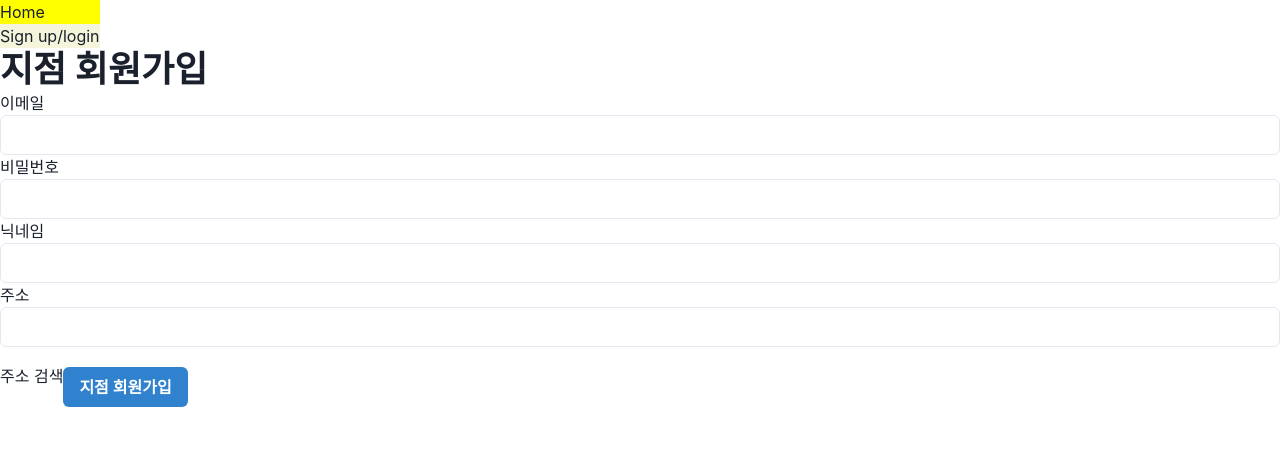
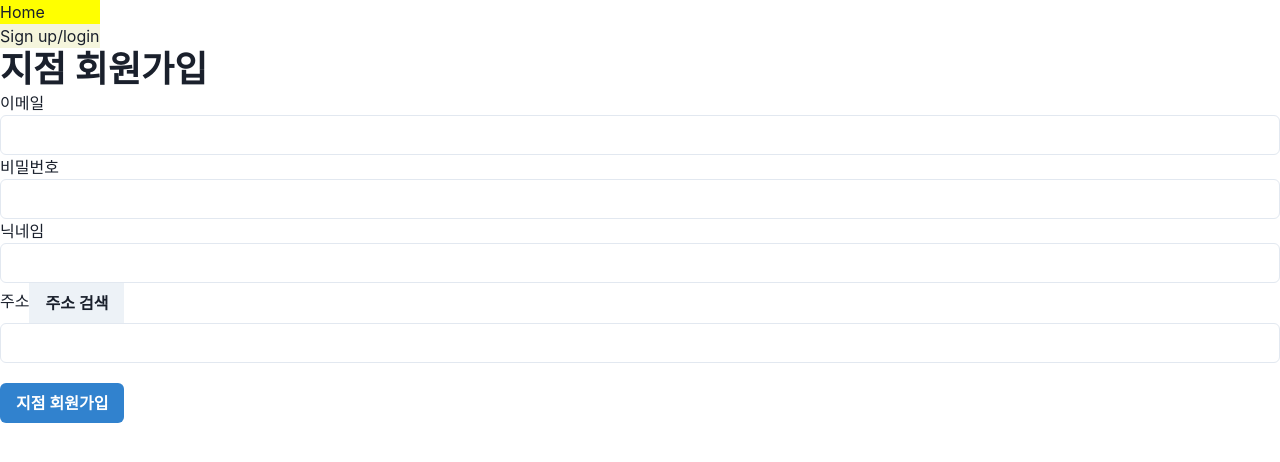
Before and after one commit to huitopia/mega-around, a React (Vite) app in the folder frontend/: page /signup/branch in a window 1280 px wide. Shown: the top 462 px of the page. Built offline with nearby package versions, Linux system fonts and the light colour scheme.

Commit message:
지점 회원가입

```diff
--- a/frontend/src/SignupBranch.jsx
+++ b/frontend/src/SignupBranch.jsx
@@ -8,6 +8,7 @@ export function SignUpBranch() {
   const [password, setPassword] = useState("");
   const [branchName, setBranchName] = useState("");
   const [address, setAddress] = useState("");
+  const [subAddress, setSubAddress] = useState("");
   const [isPostcodeOpen, setIsPostcodeOpen] = useState(false);
   const toast = useToast();
 
@@ -26,13 +27,20 @@ export function SignUpBranch() {
       fullAddress += extraAddress !== "" ? ` (${extraAddress})` : "";
     }
     setAddress(fullAddress);
+    setSubAddress(extraAddress);
     setIsPostcodeOpen(false); // 주소 선택 후 팝업 닫기
     console.log(fullAddress); // e.g. '서울 성동구 왕십리로2길 20 (성수동1가)'
   };
 
   function handleSignup() {
     axios
-      .post("/api/user/branch", { email, password, branchName, address })
+      .post("/api/user/branch", {
+        email,
+        password,
+        branchName,
+        address,
+        subAddress,
+      })
       .then(() =>
         toast({
           description: "지점 가입이 성공하였습니다.",
@@ -63,13 +71,15 @@ export function SignUpBranch() {
       닉네임
       <br />
       <Input onChange={(e) => setBranchName(e.target.value)} />
+      <br />
       주소
-      <br />
-      <Input value={address} readOnly />{" "}
-      {/* 주소 입력 필드를 읽기 전용으로 설정 */}
-      <button type="button" onClick={() => setIsPostcodeOpen(true)}>
+      <Button
+        type="button"
+        onClick={() => setIsPostcodeOpen(true)}
+        borderRadius={0}
+      >
         주소 검색
-      </button>
+      </Button>
       {isPostcodeOpen && (
         <DaumPostcode
           onComplete={handleComplete}
@@ -78,6 +88,8 @@ export function SignUpBranch() {
           scriptUrl="https://t1.daumcdn.net/mapjsapi/bundle/postcode/prod/postcode.v2.js"
         />
       )}
+      <br />
+      <Input value={address + subAddress} readOnly />
       <Button onClick={handleSignup} colorScheme={"blue"} mt={5}>
         지점 회원가입
       </Button>
```
Also changed, not shown: 2 other files (tests, documents, lock files or other folders).
